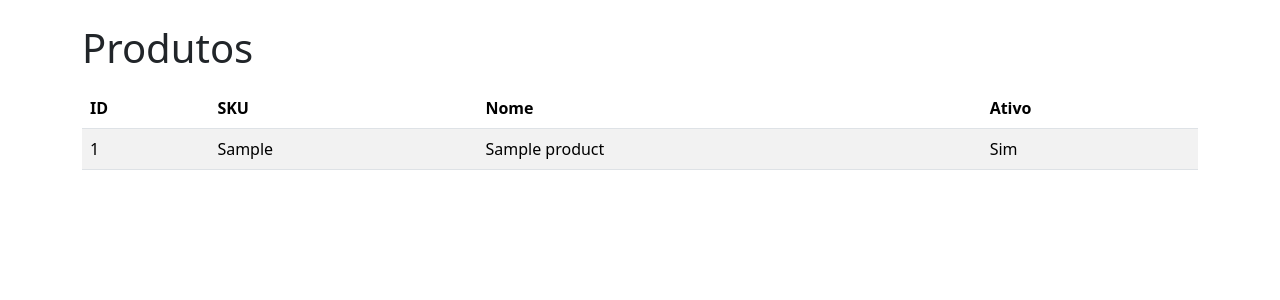
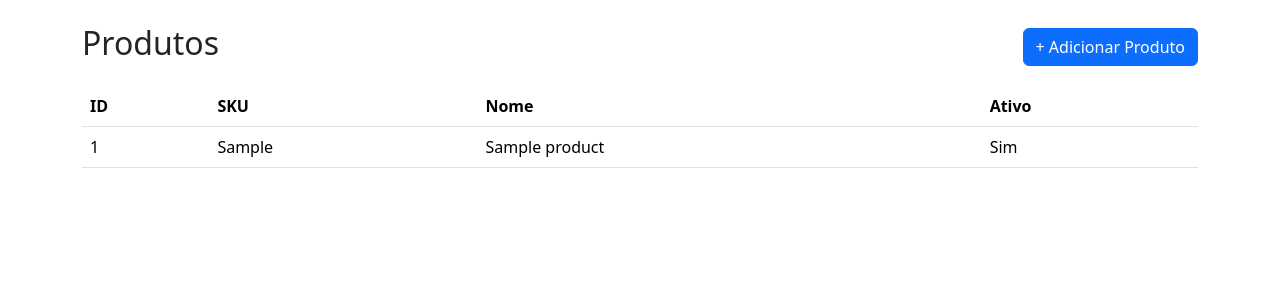
Before and after one commit to fjdo2023-cpu/fastdrop, a Flask app: page /admin/products in a window 1280 px wide. Shown: the part 56-356 px from the top of the page. Run offline with Flask 3, Linux system fonts and the light colour scheme; a user stored in the database is signed in; tables that the repository leaves empty hold one stand-in row (values such as "Sample post").

Commit message:
Update products.html

```diff
--- a/templates/admin/products.html
+++ b/templates/admin/products.html
@@ -1,7 +1,12 @@
-{% extends "base.html" %}
+{% extends 'base.html' %}
+
 {% block content %}
-<h1 class="mb-3">Produtos</h1>
-<table class="table table-striped">
+<div class="d-flex justify-content-between align-items-center mb-3">
+    <h2>Produtos</h2>
+    <a href="{{ url_for('admin.add_product') }}" class="btn btn-primary">+ Adicionar Produto</a>
+</div>
+
+<table class="table">
     <thead>
         <tr>
             <th>ID</th>
@@ -16,9 +21,10 @@
             <td>{{ p.id }}</td>
             <td>{{ p.sku }}</td>
             <td>{{ p.name }}</td>
-      <td>{{ 'Sim' if p.active else 'Não' }}</td>
+            <td>{{ "Sim" if p.active else "Não" }}</td>
         </tr>
         {% endfor %}
     </tbody>
 </table>
+
 {% endblock %}
```
Lines whose indentation alone changed are shown as unchanged.
